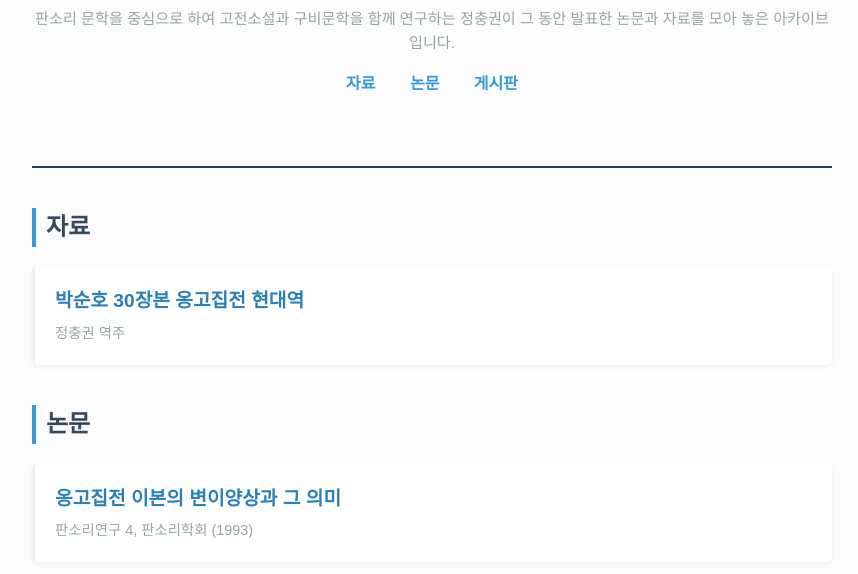
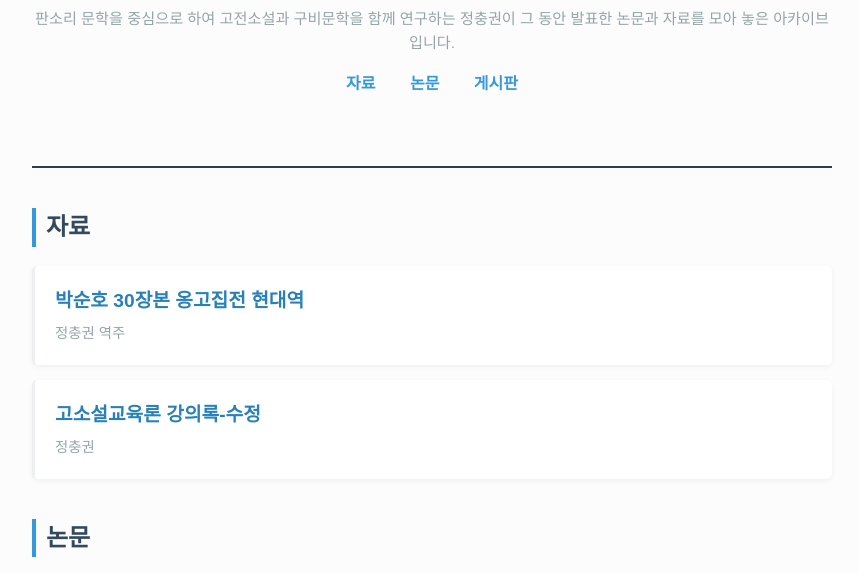
Before and after one commit to moposa-82/moposa-82, a plain HTML site: page index.html in a window 1280 px wide. Shown: the part 174-748 px from the top of the page, without its empty margins (208-1066 px from the left). Drawn offline with Linux system fonts and the light colour scheme; no server answers.

Commit message:
자료 추가: 고소설교육론 강의록-수정

```diff
--- a/index.html
+++ b/index.html
@@ -191,6 +191,10 @@
                 <a href="papers/박순호30장본_옹고집전_현대역.pdf" class="paper-title" target="_blank">박순호 30장본 옹고집전 현대역</a>
                 <div class="paper-meta">정충권 역주</div>
             </li>
+            <li class="paper-item">
+                <a href="papers/고소설교육론_강의록-수정.pdf" class="paper-title" target="_blank">고소설교육론 강의록-수정</a>
+                <div class="paper-meta">정충권</div>
+            </li>
         </ul>
     </section>
 
```
Also changed, not shown: 1 other file.
